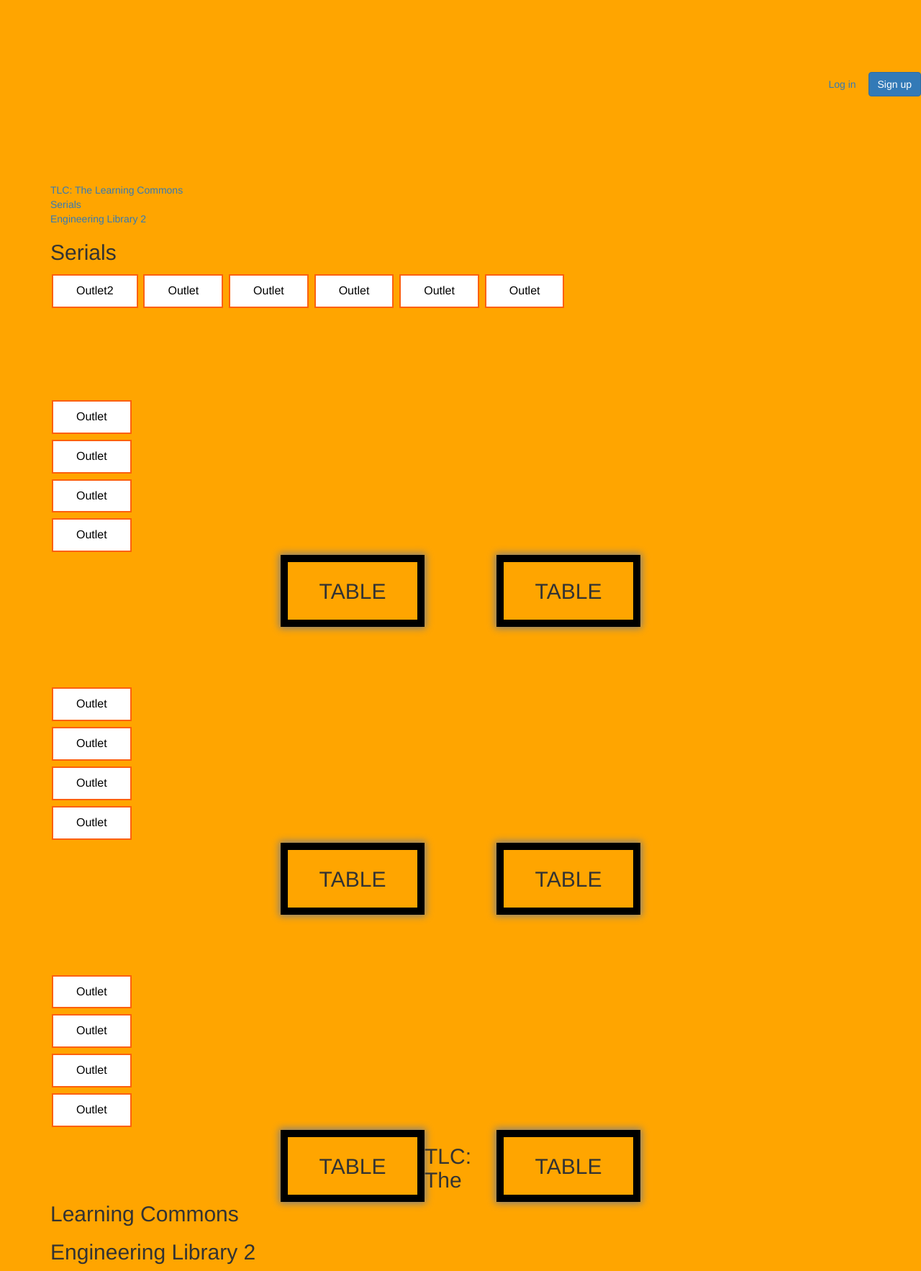
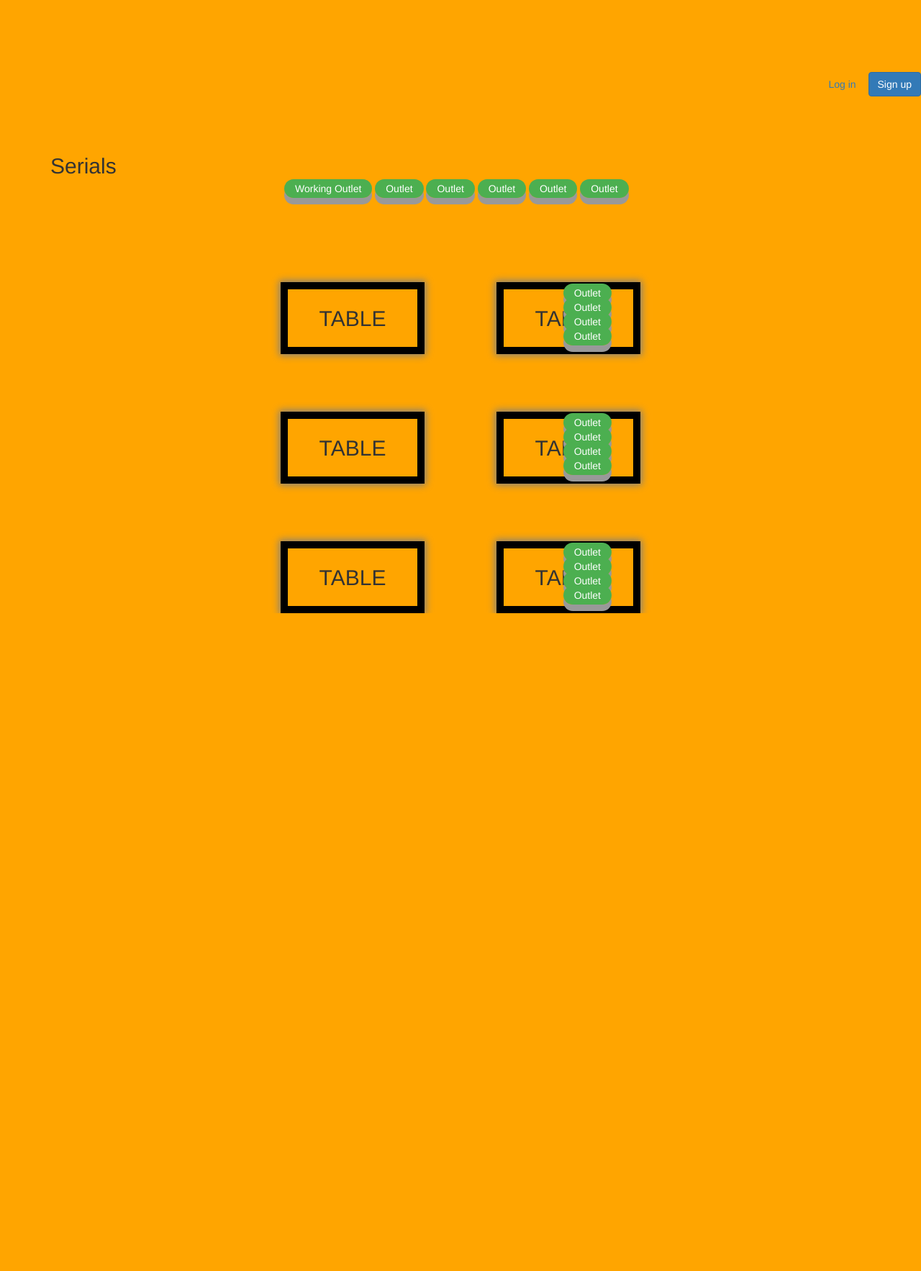
Before and after one commit to xtianvillamera/dlsr-project, a Django app: page /students/map/ in a window 1280 px wide. Shown: the whole page at 72% size. After the commit the page ends 852 px from the top, so only its background shows below. Run offline with Django 3.2, Linux system fonts and the light colour scheme; some libraries are stand-ins or nearby versions.

Commit message:
LASTNATO alphatesting

```diff
--- a/pinkcard/templates/pinkcard/home.html
+++ b/pinkcard/templates/pinkcard/home.html
@@ -11,7 +11,7 @@
 		<hr>
 		<h3>What is DLSR?</h3>
 		<p>
-			DLSR, or Digital Library Services and Reservation, is blahblah.
+			DLSR, or Digital Library Services and Reservation, is a digitized form of the pink card with the functionalities mainly for electricity usage of students.
 		</p>
 	</p>
 {% endblock %}
--- a/pinkcard/templates/pinkcard/students/map.html
+++ b/pinkcard/templates/pinkcard/students/map.html
@@ -40,18 +40,10 @@
 	<br>
 	<br>
 	<br>
-	<br>
-	<br>
-	<br>
-
-	<a href="#TLC">TLC: The Learning Commons</a><br>
-	<a href="#Serials">Serials</a><br>
-	<a href="#EnggLib2">Engineering Library 2</a><br>
-
 
 	<h2 id="Serials">Serials</h2>
 	<div class="outlets">
-		<a style="text-decoration: none" class="button button1" input type="submit" href="{% url 'students:usemap' %}" name='click'>Outlet2</a>
+		<a style="text-decoration: none" class="button button1" input type="submit" href="{% url 'students:usemap' %}" name='click'>Working Outlet</a>
 		<a style="text-decoration: none" class="button button1" input type="submit" href="#" name='click'>Outlet</a>
 		<a style="text-decoration: none" class="button button1" input type="submit" href="#" name='click'>Outlet</a>
 		<a style="text-decoration: none" class="button button1" input type="submit" href="#" name='click'>Outlet</a>
@@ -184,7 +176,4 @@
 
 	</div>
 
-	<h2 id="TLC">TLC: The Learning Commons</h2>
-
-	<h2 id="EnggLib2">Engineering Library 2</h2>
 {% endblock content %}
--- a/pinkcard/templates/pinkcard/students/students_detail.html
+++ b/pinkcard/templates/pinkcard/students/students_detail.html
@@ -60,7 +60,7 @@
 		</div>
 		<div class="row-sm-5">
 			<h3 class="stud-detail">Electric Usage: </h3>
-			<p class="stud-detail">You already used: {{ total_elec_usage }} minutes in total</p>
+			<p class="stud-detail">You already used: {{ total_elec_usage }} hours in total</p>
 		</div>
 	</div>
 {% endblock content %}
--- a/static/css/app.css
+++ b/static/css/app.css
@@ -30,6 +69,29 @@
     margin-top: -5px;
     max-width: 980px;
     padding: 0 50px;
+}
+
+.outlets {
+    position: relative;
+    margin: 0 auto;
+    margin-top: 0px;
+    margin-top: -5px;
+    max-width: 590px;
+    padding: 0 50px;
+}
+
+.outlets2 {
+    position: absolute;
+    margin: 0 auto;
+    margin-top: 0px;
+    margin-top: -5px;
+    max-width: 690px;
+    right: 400px;
+    padding: 10px 30px;
+}
+
+#outlets2-1{
+    padding: -10px;
 }
 
 #navbar-brand {
@@ -53,52 +115,25 @@
     background-color: #e0d5ce;
 }
 
-.button {
-    background-color: #fc600c; /* Green */
-    border: none;
-    color: white;
-    padding: 10px 32px;
-    text-align: center;
-    text-decoration: none;
-    display: inline-block;
-    font-size: 16px;
-    margin: 4px 2px;
-    -webkit-transition-duration: 0.4s; /* Safari */
-    transition-duration: 0.4s;
-    cursor: pointer;
+.button1 {
+  padding: 5px 15px;
+  font-size: 14px;
+  text-align: center;
+  cursor: pointer;
+  outline: none;
+  color: #fff;
+  background-color: #4CAF50;
+  border: none;
+  border-radius: 15px;
+  box-shadow: 0 9px #999;
 }
 
-.button1 {
-    background-color: white;
-    color: black;
-    border: 2px solid #fc600c;
-}
+.button1:hover {background-color: #3e8e41}
 
-.button1:hover {
-    background-color: #fc600c;
-    color: black;
-}
-
-.button2 {
-    background-color: white;
-    color: black;
-    border: 2px solid #008CBA;
-}
-
-.button2:hover {
-    background-color: #008CBA;
-    color: white;
-}
-
-.button3 {
-    background-color: white;
-    color: black;
-    border: 2px solid #f44336;
-}
-
-.button3:hover {
-    background-color: #f44336;
-    color: white;
+.button1:active {
+  background-color: #3e8e41;
+  box-shadow: 0 5px #666;
+  transform: translateY(4px);
 }
 
 .list-degprog-centerize{
--- a/static/css/librarian.css
+++ b/static/css/librarian.css
@@ -1,3 +1,3 @@
 body {
-	background-color: red;
+	background-color: orange;
 }
--- a/templates/registration/signup.html
+++ b/templates/registration/signup.html
@@ -2,7 +2,7 @@
 
 {% block content %}
 	<h2> Sign up for a free account </h2>
-	<p class='lead'> Select below the type of account you want to creat </p>
+	<p class='lead'> Select below the type of account you want to create </p>
 
 	<a href="{% url 'student_signup' %}" class="btn-student btn-lg" role="button">I'm a student</a>
 	<a href="{% url 'librarian_signup' %}" class="btn-librarian btn-lg" role="button">I'm a librarian</a>
```
Also changed, not shown: other parts of static/css/app.css (+69 -0 lines), pinkcard/templates/pinkcard/students/afterusemap.html (+5 -5 lines), pinkcard/templates/pinkcard/students/requesthours.html (+6 -1 lines), pinkcard/templates/pinkcard/students/transferhours.html (+9 -0 lines), pinkcard/templates/pinkcard/students/usemap.html (+5 -5 lines), db.sqlite3.
